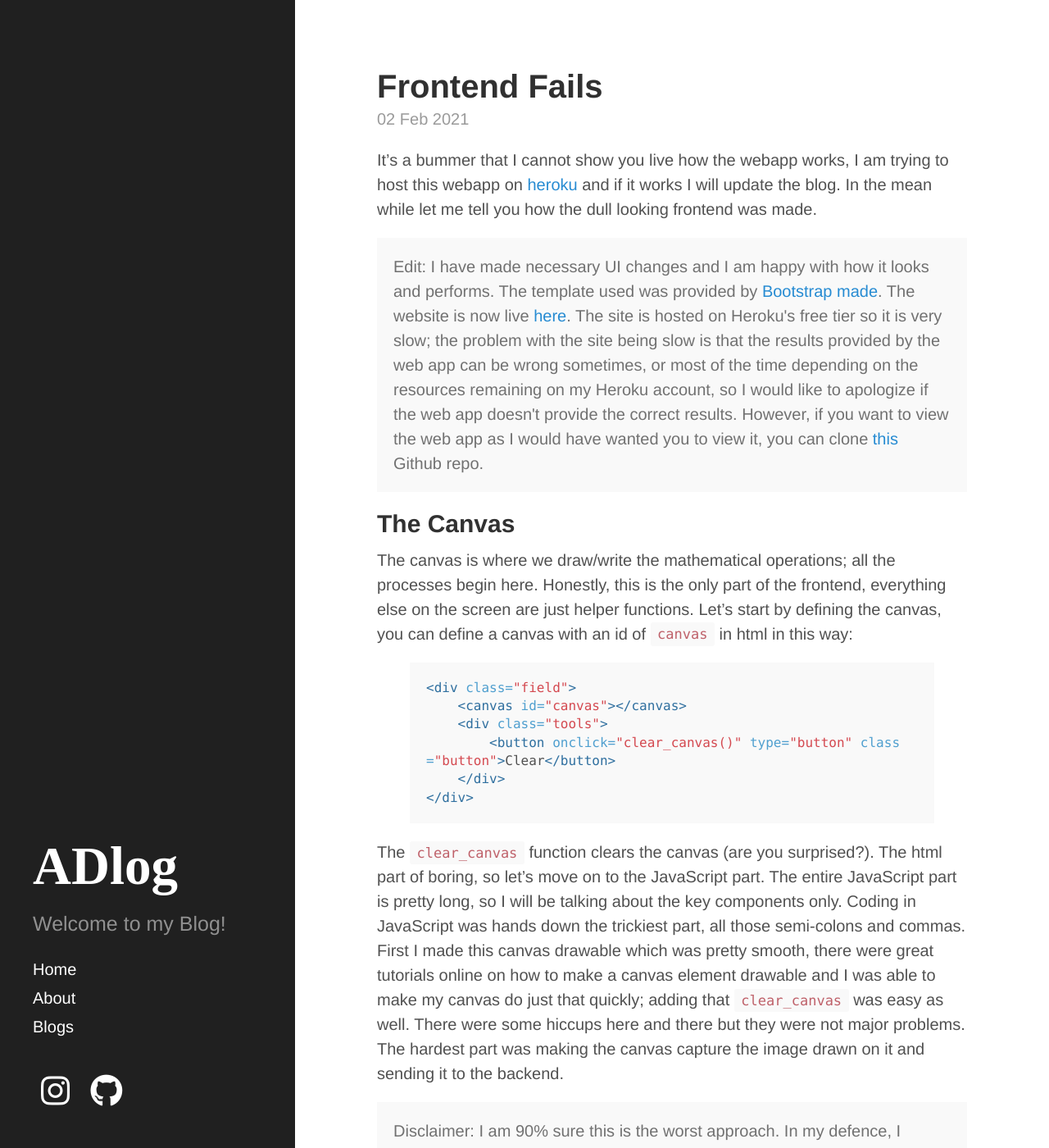
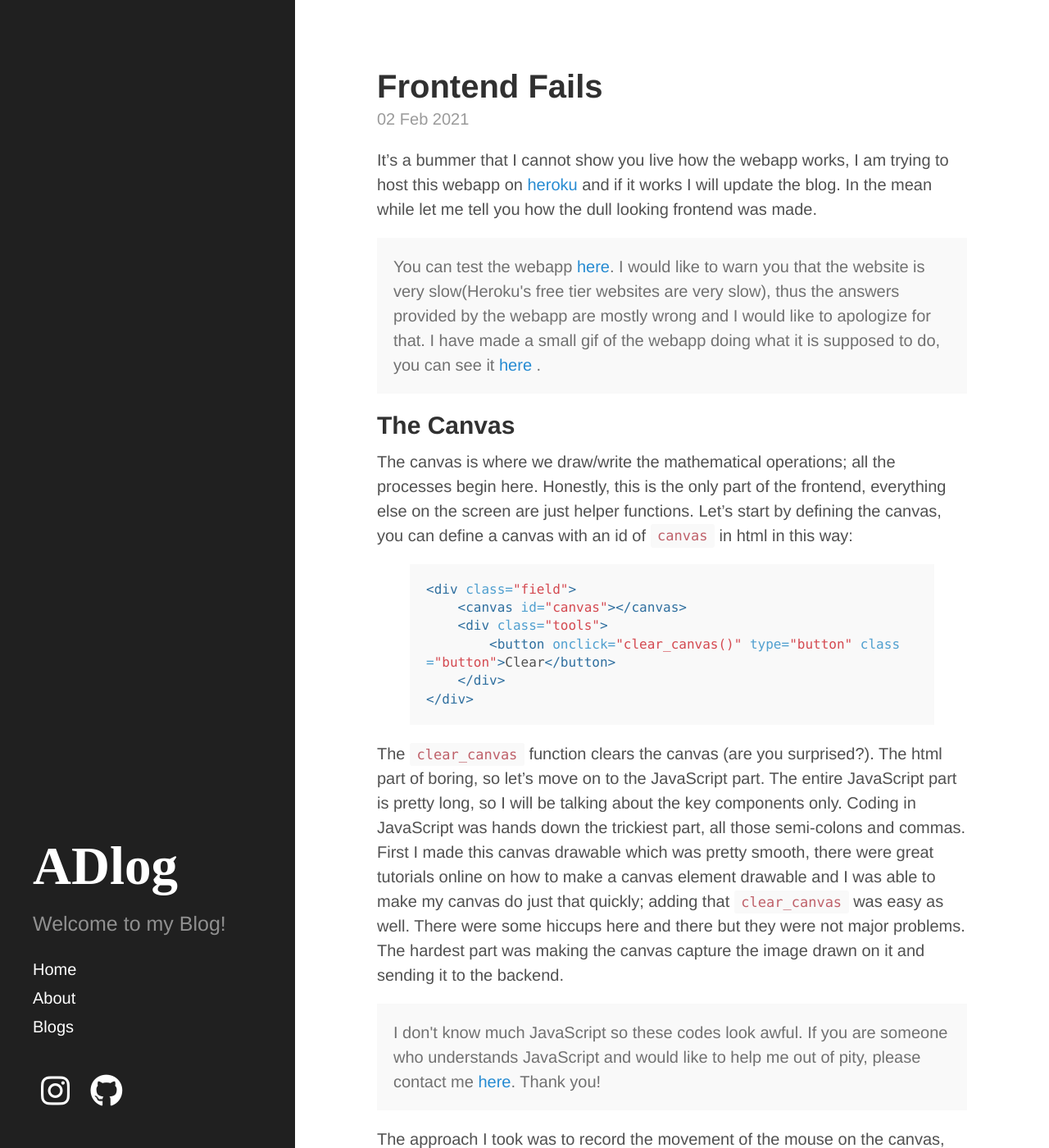
Before and after one commit to arogyad/arogyad.github.io, a Jekyll site: the page built from _posts/2021-02-02-Frontend Explanation.md, in a window 1280 px wide and 1400 px high. Shown: the whole window at 82% size. Built offline with Jekyll 4.4.1, drawn with Linux system fonts in a browser that asks for light colours; nearby versions of some CDN libraries; some web fonts are replaced; some of the changed text lies outside the part shown.

Commit message:
Update 2021-02-02-Frontend Explanation.md

```diff
--- a/_posts/2021-02-02-Frontend Explanation.md
+++ b/_posts/2021-02-02-Frontend Explanation.md
@@ -6,8 +6,7 @@ published: true
 
 It's a bummer that I cannot show you live how the webapp works, I am trying to host this webapp on <a href='https://www.heroku.com' target='_blank'>heroku</a> and if it works I will update the blog. In the mean while  let me tell you how the dull looking frontend was made.
 <div class = 'message'>
- Edit: I have made necessary UI changes and I am happy with how it looks and performs. The template used was provided by <a herf='https://bootstrapmade.com/' target='_blank'>Bootstrap made</a>. The website is now live <a href='https://arogyad.herokuapp.com/' target='_blank'>here</a>. The site is hosted on Heroku's free tier so it is very slow; the problem with the site being slow is that the results provided by the web app can be wrong sometimes, or most of the time depending on the resources remaining on my Heroku account, so I would like to apologize if the web app doesn't provide the correct results. However, if you want to view the web app as I would have wanted you to view it, you can clone <a href='https://github.com/arogydhl/HandwrittenEquationSolverWebApp' target='_blank'>this</a> Github repo.
-
+  You can test the webapp <a href='https://arogyad.herokuapp.com/' target='_blank'>here</a>. I would like to warn you that the website is very slow(Heroku's free tier websites are very slow), thus the answers provided by the webapp are mostly wrong and I would like to apologize for that. I have made a small gif of the webapp doing what it is supposed to do, you can see it <a href='https://github.com/arogyad/Somewayofdoingmaths' target='_blank'> here </a>.
 </div>
 ## The Canvas
 The canvas is where we draw/write the mathematical operations; all the processes begin here. Honestly, this is the only part of the frontend, everything else on the screen are just helper functions. Let's start by defining the canvas, you can define a canvas with an id of `canvas` in html in this way:
@@ -22,7 +21,7 @@ The canvas is where we draw/write the mathematical operations; all the processes
 The `clear_canvas` function clears the canvas (are you surprised?). The html part of boring, so let's move on to the JavaScript part.
 The entire JavaScript part is pretty long, so I will be talking about the key components only. Coding in JavaScript was hands down the trickiest part, all those semi-colons and commas. First I made this canvas drawable which was pretty smooth, there were great tutorials online on how to make a canvas element drawable and I was able to make my canvas do just that quickly; adding that `clear_canvas` was easy as well. There were some hiccups here and there but they were not major problems. The hardest part was making the canvas capture the image drawn on it and sending it to the backend.
 <div class = 'message'>
-Disclaimer: I am 90% sure this is the worst approach. In my defence, I couldn't find any help online and this was the best I could come up with.
+I don't know much JavaScript so these codes look awful. If you are someone who understands JavaScript and would like to help me out of pity, please contact me <a href='mailto:arogyadahal20@gmail.com' target='_blank'>here</a>. Thank you!
 </div>
 
 The approach I took was to record the movement of the mouse on the canvas, which was not so complex as JavaScript is nice enough to grant us with `EventListeners`. So I created two empty arrays one for the X position of the mouse and another one for the Y position of the mouse (inside the canvas). These arrays are then sent to the main function i.e. the `image_create` function, this function takes the minimum values of X array and Y array and creates the square image starting from this (x - 10, y - 10) position (the position is relative to the canvas i.e. (0,0) is the top left corner of the canvas) of size bx, the maximum between the X position and Y position, and sends it to python backend. This process of creating the image was the hardest part. So what I did was, in the `image_create` function I created a second canvas on top of the original one which is of size <strong>bx</strong> (I will tell you why I needed to do this in a while). Then I created the clipping of the drawing of the canvas of size <strong>bx</strong> and placed it in the top left corner of the new canvas. Since both the canvas and the drawing are of the same size I can convert the new canvas directly into a base64 encoded image and send it via a POST request to the backend. This sounds pretty easy and it is pretty easy, but I had such a hard time finding this out I was about to scrap this project. So yeah this is basically the frontend, I don't think anyone will read this far but if you did then, thanks.
```
